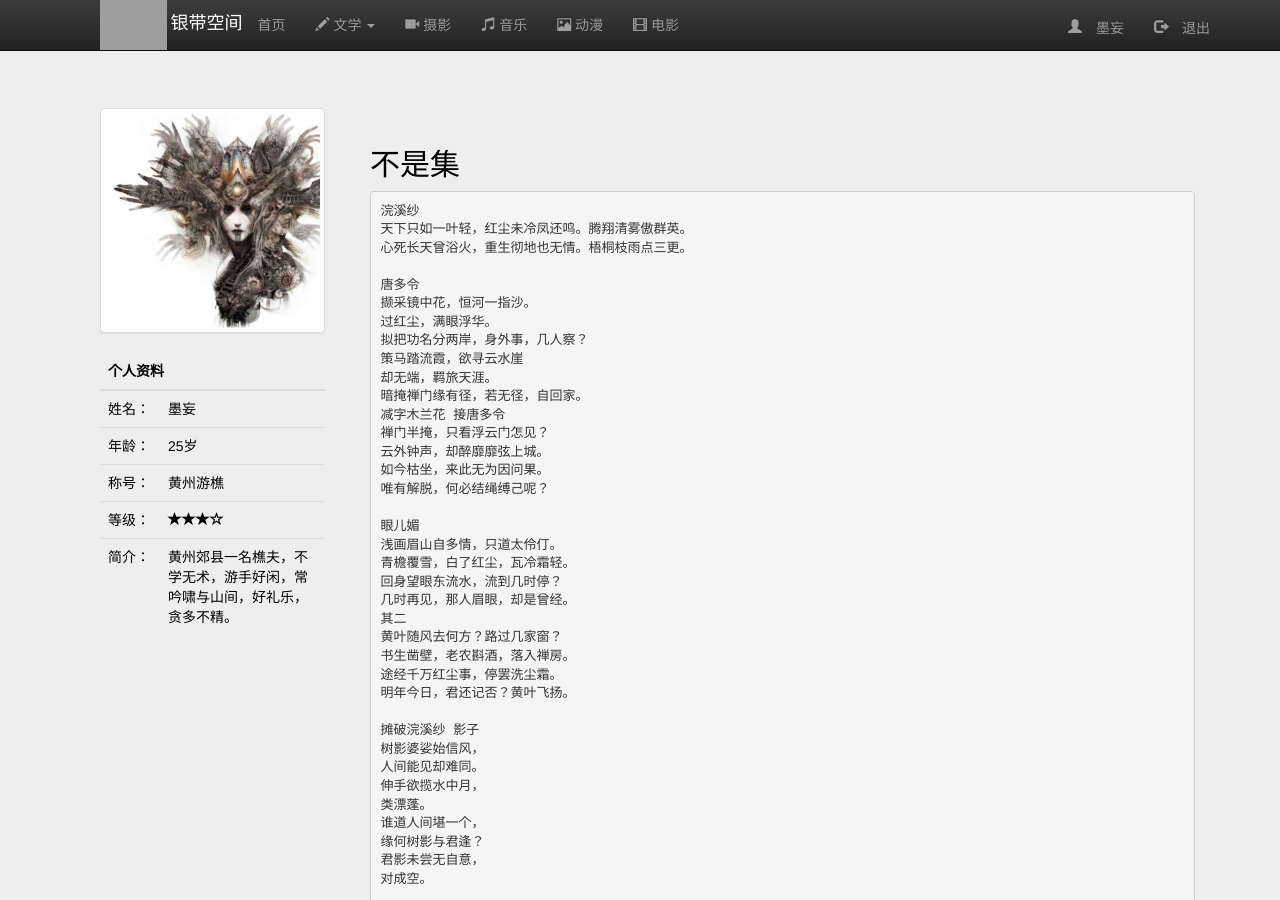
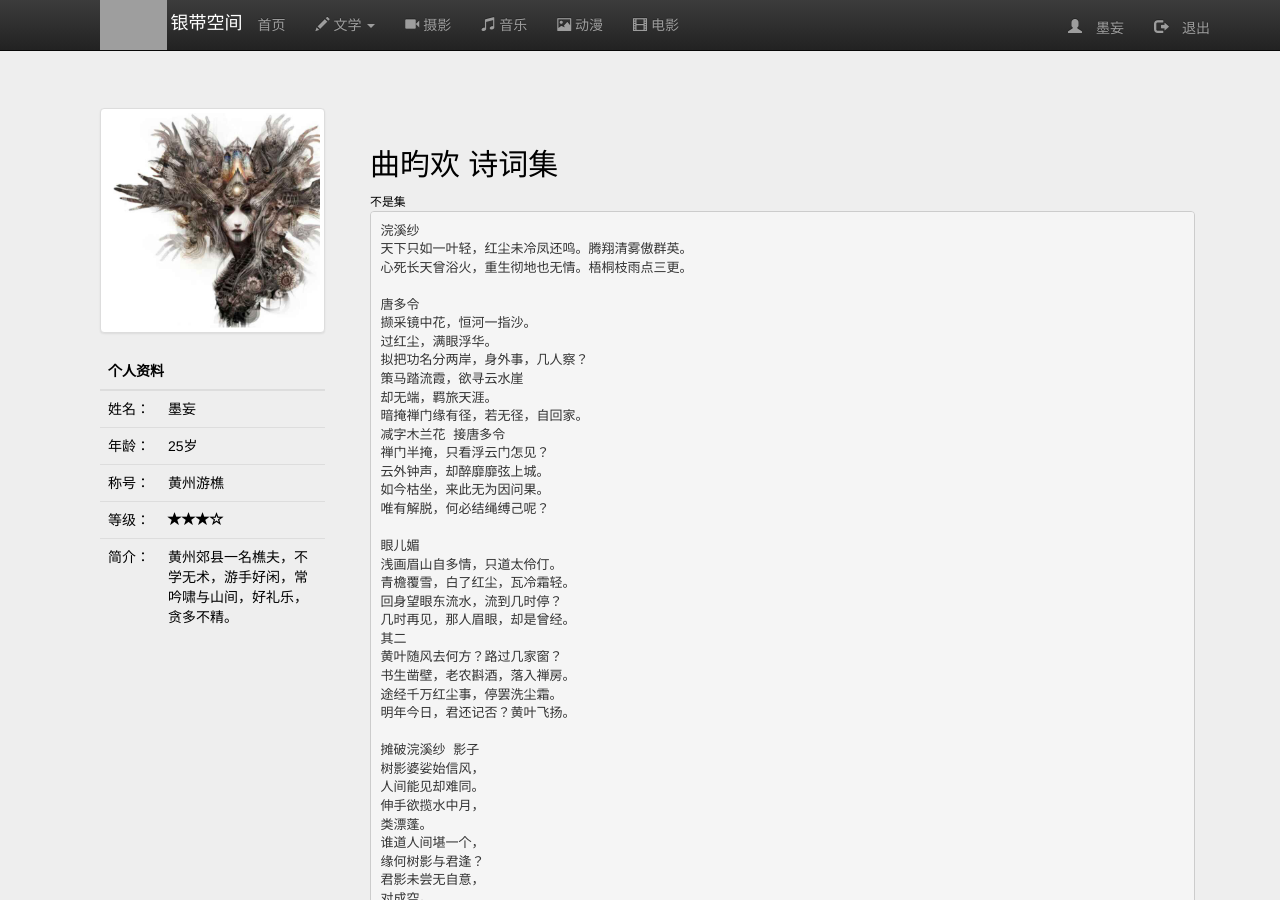
Before and after one commit to BravenHao/blog.indite.club, a Jekyll site: the page built from _posts/2014-08-29-quyunhuanshiciji.html, in a window 1280 px wide and 900 px high. Built offline with Jekyll 4.4.1, drawn with Linux system fonts in a browser that asks for light colours; nearby versions of some CDN libraries; grey boxes are pictures that could not be loaded.

Commit message:
change layout

```diff
--- a/_posts/2014-08-29-quyunhuanshiciji.html
+++ b/_posts/2014-08-29-quyunhuanshiciji.html
@@ -1,8 +1,8 @@
 ---
 layout: default
-title: 不是集
+title: 曲昀欢 诗词集
 ---
-<h2>{{ page.title }}</h2>
+<h2>{{ page.title }}</h2><small>不是集</small>
 <pre>
 浣溪纱
 天下只如一叶轻，红尘未冷凤还鸣。腾翔清雾傲群英。
```
